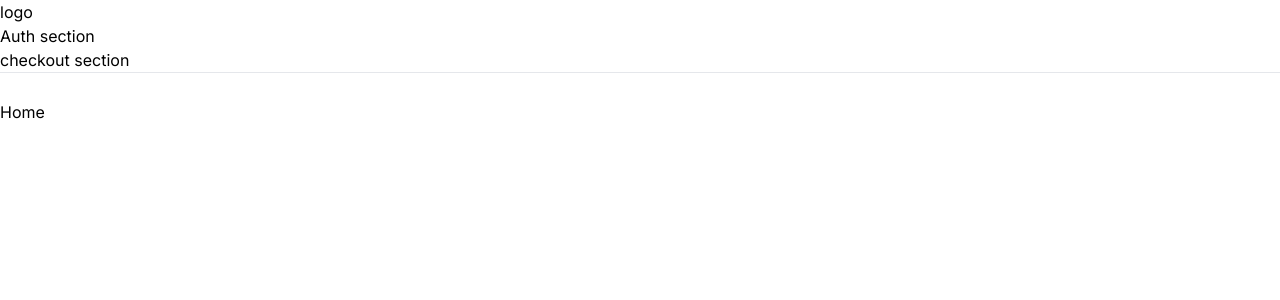
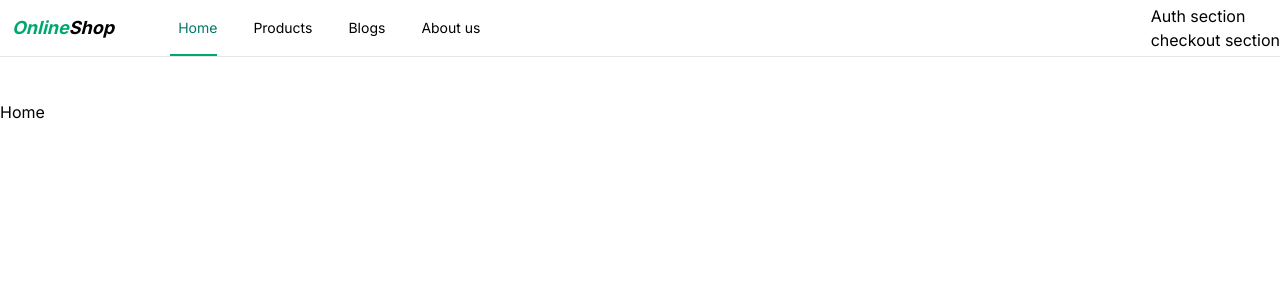
Before and after one commit to AMIRHOSEINASGHARI/project_digital-ecommerce, a Next.js app: page / in a window 1280 px wide. Shown: the top 300 px of the page. Built offline with nearby package versions, Linux system fonts and the light colour scheme.

Commit message:
NavLink cmp

```diff
--- a/app/(main)/layout.tsx
+++ b/app/(main)/layout.tsx
@@ -7,7 +7,7 @@ const MainLayout = ({ children }: { children: ReactNode }) => {
   return (
     <>
       <Navbar />
-      <main className="page-view">{children}</main>
+      <main className="max-width page-padding-top">{children}</main>
     </>
   );
 };
--- a/app/globals.css
+++ b/app/globals.css
@@ -94,8 +94,11 @@
 }
 
 @layer components {
-  .page-view {
-    @apply max-w-[1400px] mx-auto pt-[100px];
+  .max-width {
+    @apply max-w-[1400px] mx-auto;
+  }
+  .page-padding-top {
+    @apply pt-[100px];
   }
 }
 
--- a/components/layout/Navbar.tsx
+++ b/components/layout/Navbar.tsx
@@ -1,14 +1,30 @@
-import React from "react";
+// constants
+import { navLinks } from "@/constants";
+// cmp
+import Logo from "../shared/Logo";
+import NavLink from "../shared/NavLink";
 
 const Navbar = () => {
   return (
     <header className="border-b fixed w-full top-0 z-[1000] bg-white">
-      <div>logo</div>
-      <nav>
-        <ul></ul>
-      </nav>
-      <div>Auth section</div>
-      <div>checkout section</div>
+      <div className="max-width flex items-center justify-between">
+        <div className="flex items-center gap-14">
+          <Logo showText />
+          <nav>
+            <ul className="flex items-center gap-7">
+              {navLinks.map((nav) => (
+                <li key={nav.href}>
+                  <NavLink {...nav} />
+                </li>
+              ))}
+            </ul>
+          </nav>
+        </div>
+        <div>
+          <div>Auth section</div>
+          <div>checkout section</div>
+        </div>
+      </div>
     </header>
   );
 };
--- a/components/shared/Logo.tsx
+++ b/components/shared/Logo.tsx
@@ -1,16 +1,22 @@
 // next
 import Link from "next/link";
+// lib
+import { cn } from "@/lib/utils";
 // types
 import { LogoProps } from "@/types/components";
 // icons
 import { LogoRegular } from "../svg";
 
-const Logo = ({ showText = false, svgClassName = "" }: LogoProps) => {
+const Logo = ({
+  showText = false,
+  svgClassName = "",
+  className = "",
+}: LogoProps) => {
   return (
-    <Link href="/" className="flex items-center gap-3">
-      <LogoRegular className={svgClassName} />
+    <Link href="/" className={cn("flex items-center gap-3 w-fit", className)}>
+      <LogoRegular className={cn("text-primary-1 text-[45px]", svgClassName)} />
       {showText && (
-        <p className="italic font-semibold">
+        <p className="italic font-bold text-lg">
           <span className="text-primary-1">Online</span>Shop
         </p>
       )}
--- /dev/null
+++ b/components/shared/NavLink.tsx
@@ -0,0 +1,41 @@
+"use client";
+
+// next
+import Link from "next/link";
+import { usePathname } from "next/navigation";
+// types
+import { NavLinkProps } from "@/types/components";
+// clsx
+import clsx from "clsx";
+
+const NavLink = ({ href, icon, title }: NavLinkProps) => {
+  const pathname = usePathname();
+
+  return (
+    <Link
+      href={href}
+      className={clsx(
+        "group flex items-center gap-2 py-4 border-y-2 border-t-transparent",
+        {
+          "border-b-primary-1 text-primary-3": pathname === href,
+          "border-b-transparent": pathname !== href,
+        }
+      )}
+    >
+      <div
+        className={clsx("text-icon-size Transition", {
+          "text-primary-3": pathname === href,
+          "text-icon-light dark:text-icon-dark group-hover:text-primary-1":
+            pathname !== href,
+        })}
+      >
+        {icon}
+      </div>
+      <span className="text-sm group-hover:text-primary-1 Transition">
+        {title}
+      </span>
+    </Link>
+  );
+};
+
+export default NavLink;
--- a/constants/index.tsx
+++ b/constants/index.tsx
@@ -1,3 +1,10 @@
+import {
+  SolarBagBoldDuotone,
+  SolarGarageBoldDuotone,
+  SolarHomeAngleBoldDuotone,
+  SolarTextFieldFocusBoldDuotone,
+} from "@/components/svg";
+
 const images = {
   authLogin: "/images/auth-login.png",
   authRegister: "/images/auth-register.png",
@@ -9,4 +16,27 @@ const images = {
   emptyFolder: "/images/folder-empty.svg",
 };
 
-export { images };
+const navLinks = [
+  {
+    title: "Home",
+    icon: <SolarHomeAngleBoldDuotone />,
+    href: "/",
+  },
+  {
+    title: "Products",
+    icon: <SolarBagBoldDuotone />,
+    href: "/products",
+  },
+  {
+    title: "Blogs",
+    icon: <SolarTextFieldFocusBoldDuotone />,
+    href: "/blogs",
+  },
+  {
+    title: "About us",
+    icon: <SolarGarageBoldDuotone />,
+    href: "/about-us",
+  },
+];
+
+export { images, navLinks };
--- a/tailwind.config.ts
+++ b/tailwind.config.ts
@@ -50,12 +50,12 @@ const config: Config = {
           "4": "hsl(var(--chart-4))",
           "5": "hsl(var(--chart-5))",
         },
-        "primary-1": "var(--primary-1)",
-        "primary-2": "var(--primary-2)",
-        "primary-3": "var(--primary-3)",
-        "primary-4": "var(--primary-4)",
-        "primary-5": "var(--primary-5)",
-        "primary-6": "var(--primary-6)",
+        "primary-1": "#00a76f",
+        "primary-2": "#004b50",
+        "primary-3": "#007867",
+        "primary-4": "#c8fad6",
+        "primary-5": "#5be49b",
+        "primary-6": "#122527",
         light1: "#f8fafc",
         light2: "#f1f5f9",
         light3: "#e2e8f0",
```
Also changed, not shown: components/svg/index.ts (+0 -37 lines), types/components.ts (+8 -1 lines).
